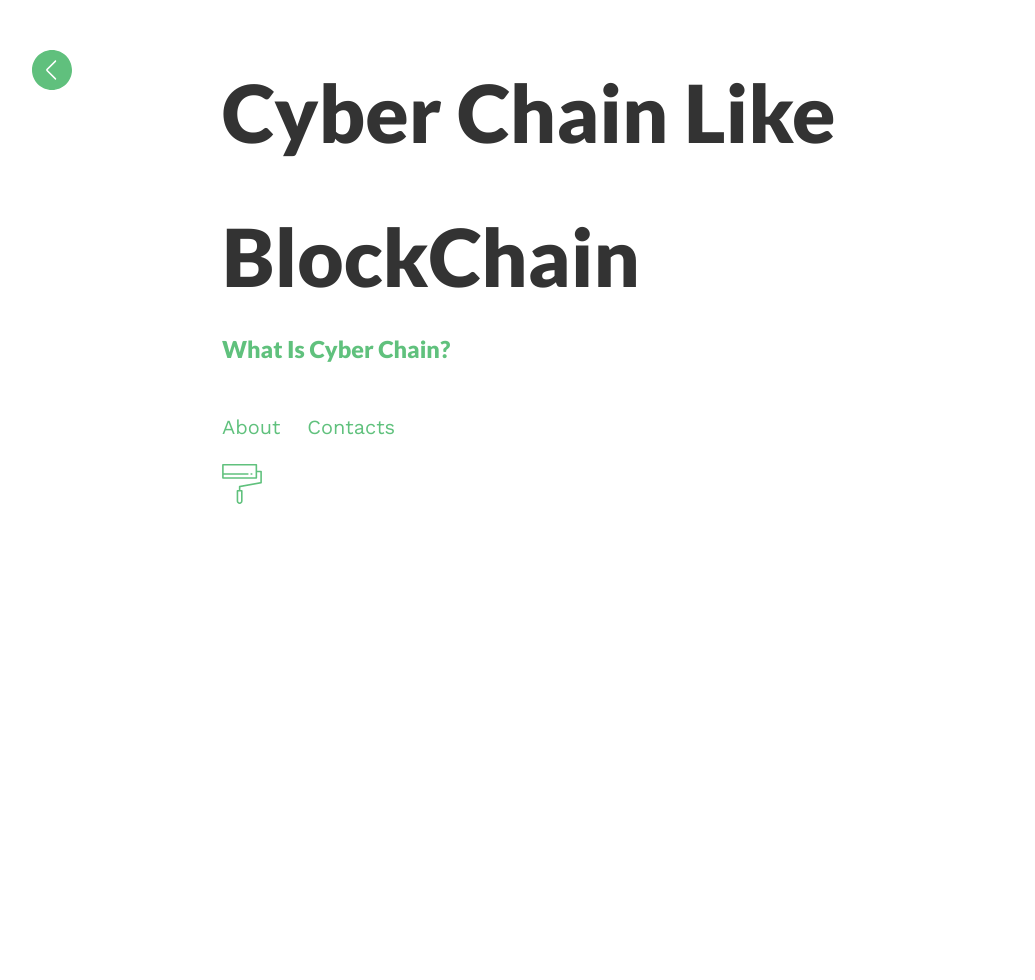
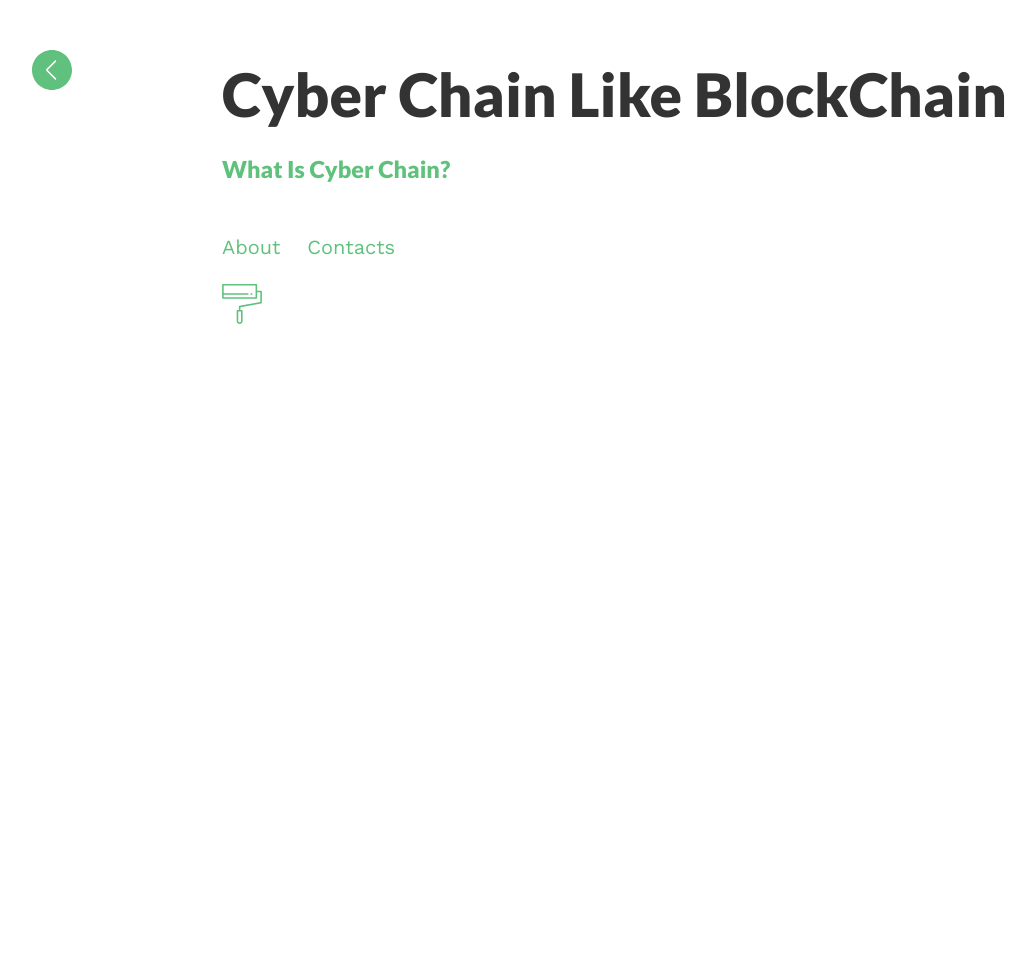
Before and after one commit to thecych/cych.io, a Jekyll site: the page built from index.html, in a window 1280 px wide. Shown: the whole page, without its empty margins (18-1053 px from the left). Built offline with Jekyll 4.4.1, drawn with Linux system fonts in a browser that asks for light colours.

Commit message:
Fix font size

```diff
--- a/_sass/style.scss
+++ b/_sass/style.scss
@@ -96,14 +96,14 @@ blockquote {
 
 
 .headline {
-    font-size: 4em;
+    font-size: 3em;
         @include media-query($on-palm) {
             font-size: 2em;
     }
 }
 
 .post-headline {
-    font-size: 4em;
+    font-size: 3em;
         @include media-query($on-palm) {
             font-size: 1.5em;
     }
```
